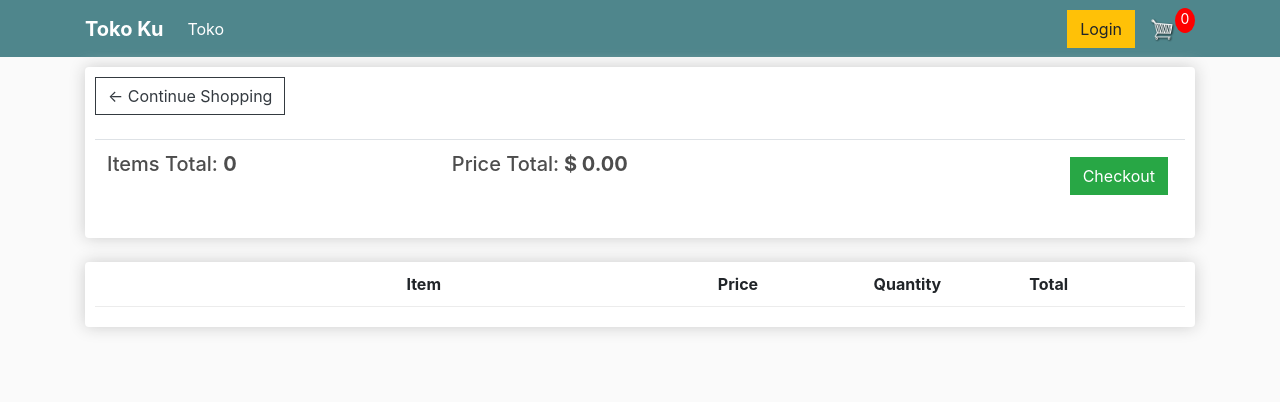
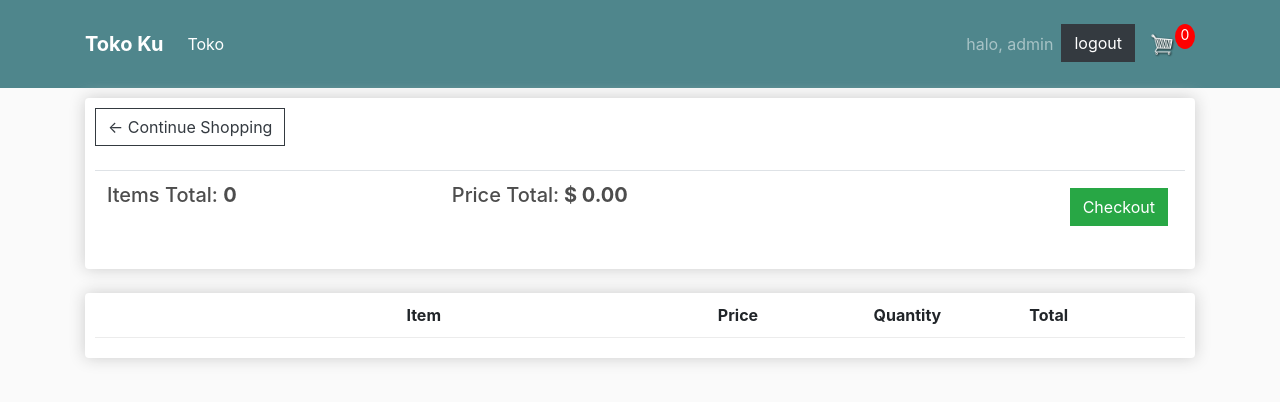
Before and after one commit to muhhylmi/django_tokoKu, a Django app: page /cart/ in a window 1280 px wide. Shown: the top 402 px of the page. Run offline with Django 3.2, Linux system fonts and the light colour scheme; a user stored in the database is signed in; data comes from the database, SQL or seed files in the repository; both versions use the stored data as it was after the commit; lists and menus that the app fills with data are empty; some libraries are stand-ins or nearby versions.

Commit message:
add button to login

```diff
--- a/store/templates/store/main.html
+++ b/store/templates/store/main.html
@@ -76,7 +76,19 @@
 
               </ul>
               <div class="form-inline my-2 my-lg-0">
-                   <a href="#"class="btn btn-warning">Login</a>
+
+                {% if user.is_authenticated %}
+                <ul class="navbar-nav mt-3">
+                  <li class="nav-item"><p class="nav-link">halo, {{user}}</p></li>
+                  <li class="nav-item">
+                    <a class="btn btn-dark" href="/admin/logout">logout</a>
+                  </li>
+                </ul>
+                {% else %}
+                <a href="/admin"class="btn btn-warning">Login</a>
+
+                {% endif %}
+
 
                    <a href="{% url 'cart' %}">
                       <img  id="cart-icon" src="{% static 'images/cart.png' %}">
```
Also changed, not shown: db.sqlite3.
